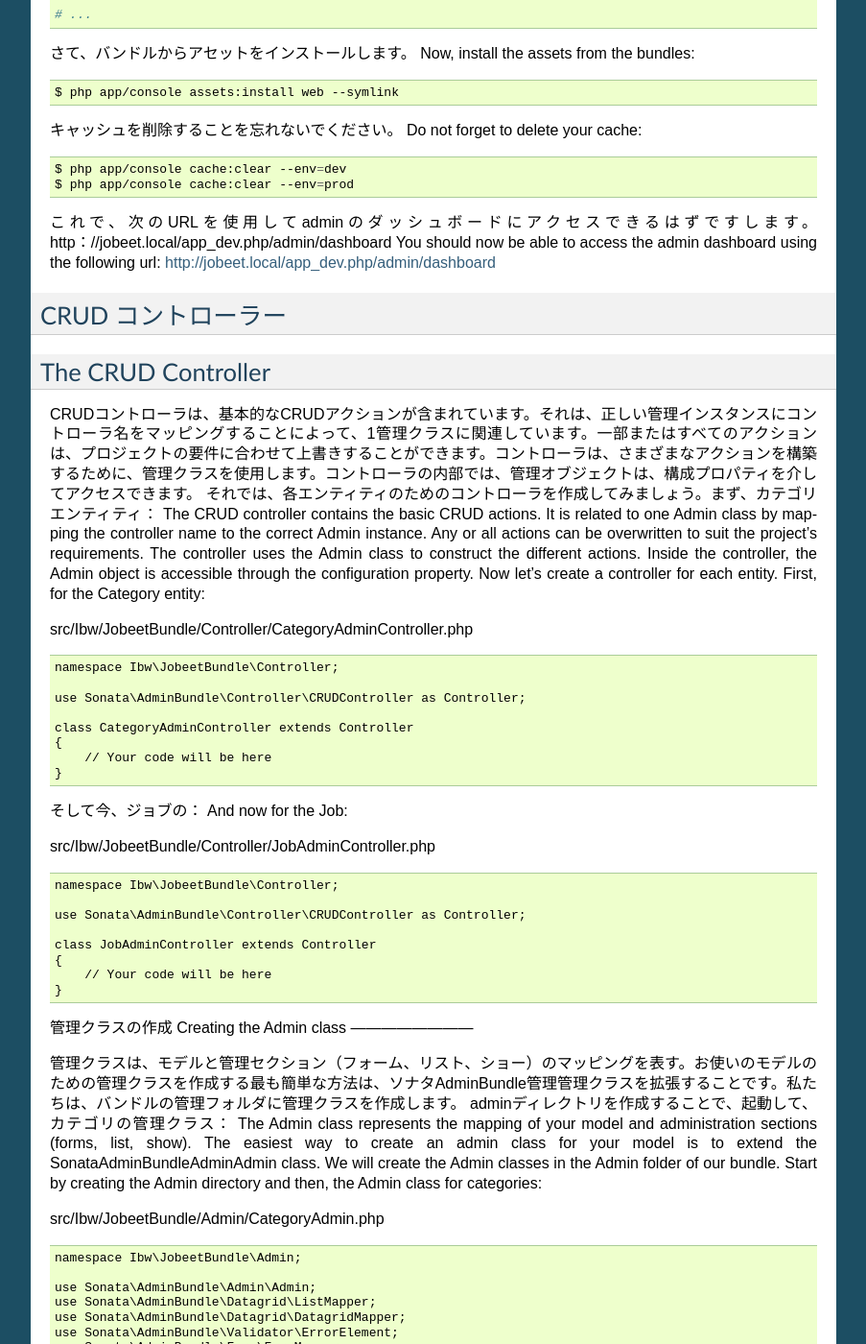
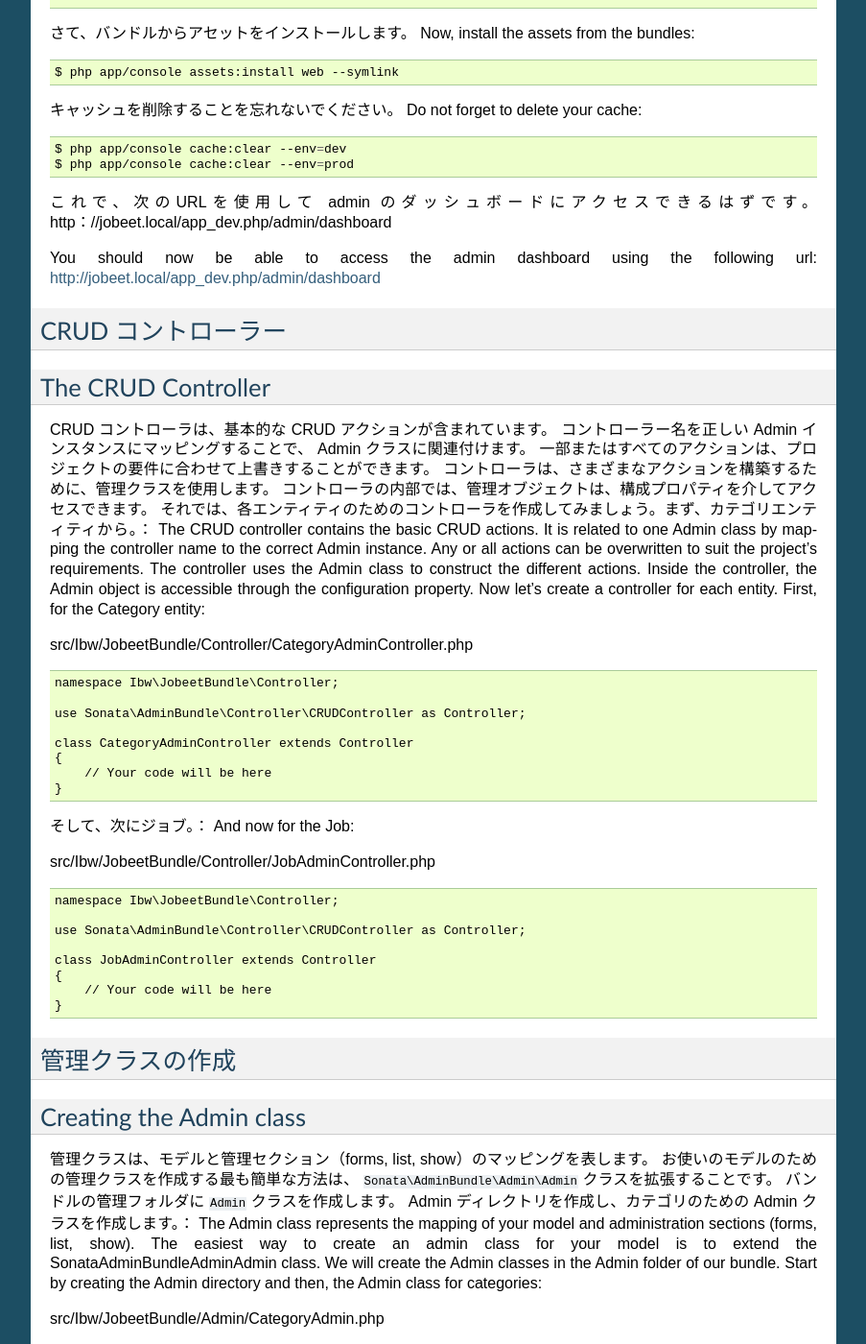
Before and after one commit to symfony-japan-old/symfony2-jobeet-ja, a Sphinx documentation site: the page built from source/day-12-sonata-admin-bundle.rst, in a window 1280 px wide and 1400 px high, scrolled down 1947 px. Shown: the whole window at 96% size, without its empty margins (198-1101 px from the left). Built offline with Sphinx 7.4.7, drawn with Linux system fonts in a browser that asks for light colours; some of the changed text lies outside the part shown.

Commit message:
9/30 morning

```diff
--- a/source/day-12-sonata-admin-bundle.rst
+++ b/source/day-12-sonata-admin-bundle.rst
@@ -39,7 +39,7 @@
 
    $ php composer.phar require sonata-project/doctrine-orm-admin-bundle
 
-ここで、新しいバンドルとその依存関係を宣言する必要があるため、、AppKernel.phpファイルに移動し、次のコードを追加します。
+ここで、新しいバンドルとその依存関係を宣言するため、 AppKernel.php ファイルを開いて、次のコードを追加します。
 Now, we need to declare these new bundles and dependencies, so go to your AppKernel.php file and add the following code:
 
 app/AppKernel.php
@@ -61,7 +61,7 @@
 
    // ...
 
-設定ファイルを変更する必要があります。最後に以下を追加します。
+設定ファイルを変更します。最後に以下を追加します。
 You will need to alter your config file as well. Add the following at the end:
 
 app/config/config.yml
@@ -96,7 +96,7 @@
        # ...
    #...
 
-アプリケーションを動作させるためには、アプリケーションのルーティング·ファイルに ``admin`` ルートをインポートする必要があります。
+アプリケーションを動作させるためには、アプリケーションのルーティング·ファイルに ``admin`` ルートをインポートします。
 For your application to work, you need to import the admin routes into the application’s routing file:
 
 app/config/routing.yml
@@ -129,7 +129,9 @@
    $ php app/console cache:clear --env=dev
    $ php app/console cache:clear --env=prod
 
-これで、次のURLを使用してadminのダッシュボードにアクセスできるはずですします。http：//jobeet.local/app_dev.php/admin/dashboard
+これで、次のURLを使用して admin のダッシュボードにアクセスできるはずです。
+http：//jobeet.local/app_dev.php/admin/dashboard
+
 You should now be able to access the admin dashboard using the following url: http://jobeet.local/app_dev.php/admin/dashboard
 
 CRUD コントローラー
@@ -137,9 +139,17 @@
 The CRUD Controller
 -------------------
 
-CRUDコントローラは、基本的なCRUDアクションが含まれています。それは、正しい管理インスタンスにコントローラ名をマッピングすることによって、1管理クラスに関連しています。一部またはすべてのアクションは、プロジェクトの要件に合わせて上書きすることができます。コントローラは、さまざまなアクションを構築するために、管理クラスを使用します。コントローラの内部では、管理オブジェクトは、構成プロパティを介してアクセスできます。
-それでは、各エンティティのためのコントローラを作成してみましょう。まず、カテゴリエンティティ：
-The CRUD controller contains the basic CRUD actions. It is related to one Admin class by mapping the controller name to the correct Admin instance. Any or all actions can be overwritten to suit the project’s requirements. The controller uses the Admin class to construct the different actions. Inside the controller, the Admin object is accessible through the configuration property.
+CRUD コントローラは、基本的な CRUD アクションが含まれています。
+コントローラー名を正しい Admin インスタンスにマッピングすることで、 Admin クラスに関連付けます。
+一部またはすべてのアクションは、プロジェクトの要件に合わせて上書きすることができます。
+コントローラは、さまざまなアクションを構築するために、管理クラスを使用します。
+コントローラの内部では、管理オブジェクトは、構成プロパティを介してアクセスできます。
+それでは、各エンティティのためのコントローラを作成してみましょう。まず、カテゴリエンティティから。：
+The CRUD controller contains the basic CRUD actions.
+It is related to one Admin class by mapping the controller name to the correct Admin instance.
+Any or all actions can be overwritten to suit the project’s requirements.
+The controller uses the Admin class to construct the different actions.
+Inside the controller, the Admin object is accessible through the configuration property.
 Now let’s create a controller for each entity. First, for the Category entity:
 
 src/Ibw/JobeetBundle/Controller/CategoryAdminController.php
@@ -155,7 +165,7 @@
        // Your code will be here
    }
 
-そして今、ジョブの：
+そして、次にジョブ。：
 And now for the Job:
 
 src/Ibw/JobeetBundle/Controller/JobAdminController.php
@@ -172,11 +182,17 @@
    }
 
 管理クラスの作成
+-------------
 Creating the Admin class
 ------------------------
 
-管理クラスは、モデルと管理セクション（フォーム、リスト、ショー）のマッピングを表す。お使いのモデルのための管理クラスを作成する最も簡単な方法は、ソナタ\ AdminBundle\管理\管理クラスを拡張することです。私たちは、バンドルの管理フォルダに管理クラスを作成します。 adminディレクトリを作成することで、起動して、カテゴリの管理クラス：
-The Admin class represents the mapping of your model and administration sections (forms, list, show). The easiest way to create an admin class for your model is to extend the Sonata\AdminBundle\Admin\Admin class. We will create the Admin classes in the Admin folder of our bundle. Start by creating the Admin directory and then, the Admin class for categories:
+管理クラスは、モデルと管理セクション（forms, list, show）のマッピングを表します。
+お使いのモデルのための管理クラスを作成する最も簡単な方法は、 ``Sonata\AdminBundle\Admin\Admin`` クラスを拡張することです。
+バンドルの管理フォルダに ``Admin`` クラスを作成します。 Admin ディレクトリを作成し、カテゴリのための Admin クラスを作成します。：
+The Admin class represents the mapping of your model and administration sections (forms, list, show).
+The easiest way to create an admin class for your model is to extend the Sonata\AdminBundle\Admin\Admin class.
+We will create the Admin classes in the Admin folder of our bundle.
+Start by creating the Admin directory and then, the Admin class for categories:
 
 src/Ibw/JobeetBundle/Admin/CategoryAdmin.php
 
@@ -195,12 +211,12 @@
        // Your code will be here
    }
 
-そして、ジョブのために：
+そして、ジョブのために同様に作成します。：
 And for jobs:
 
+src/Ibw/JobeetBundle/Admin/JobAdmin.php
+
 .. code-block:: php
-
-   src/Ibw/JobeetBundle/Admin/JobAdmin.phpPHP
 
    namespace Ibw\JobeetBundle\Admin;
 
@@ -217,7 +233,7 @@
        // Your code will be here
    }
 
-今、私たちはservices.yml·コンフィギュレーション·ファイル内の各管理クラスを追加する必要があります。
+各 admin クラスを設定ファイルである services.yml·に追加する必要があります。
 Now we need to add each admin class in the services.yml configuration file:
 
 src/Ibw/JobeetBundle/Resources/config/services.yml
@@ -243,19 +259,22 @@
                - Ibw\JobeetBundle\Entity\Job
                - 'IbwJobeetBundle:JobAdmin'
 
-この時点で、私たちはダッシュボードにJobeetのグループを見ることができ、その中に、
-求人とカテゴリモジュール、それぞれのアドオンやリストのリンクを持つ。
+この時点で、私たちはダッシュボードに Jobeet のグループを見ることができ、その中に、
+ジョブとカテゴリモジュール、それぞれの``add`` と ``list`` のリンクをもちます。
 At this point, we can see in the dashboard the Jobeet group and, inside it,
 the Job and Category modules, with their respective add and list links.
 
 .. image:: /images/Day-12-sonata_interface.jpg
 
-管理クラスの構成
+Admin クラスの構成
+---------------
 Configuration of Admin classes
 ------------------------------
 
-あなたが今どんなリンクをたどった場合、何も起こりません。私たちは、リストやフォームに属しているフィールドを設定していないからだ。まずはカテゴリに対して、基本的な設定をやってみましょう：
-If you follow any link right now, nothing will happen. That’s because we haven’t configure the fields that belong to the list and the form. Let’s do a basic configuration, first for the categories:
+あなたが今どんなリンクをたどった場合、何も起こりません。
+私たちは、リストやフォームに属しているフィールドを設定していないからだ。まずはカテゴリに対して、基本的な設定をやってみましょう：
+If you follow any link right now, nothing will happen.
+That’s because we haven’t configure the fields that belong to the list and the form. Let’s do a basic configuration, first for the categories:
 
 src/Ibw/JobeetBundle/Admin/CategoryAdmin.php
 
```
